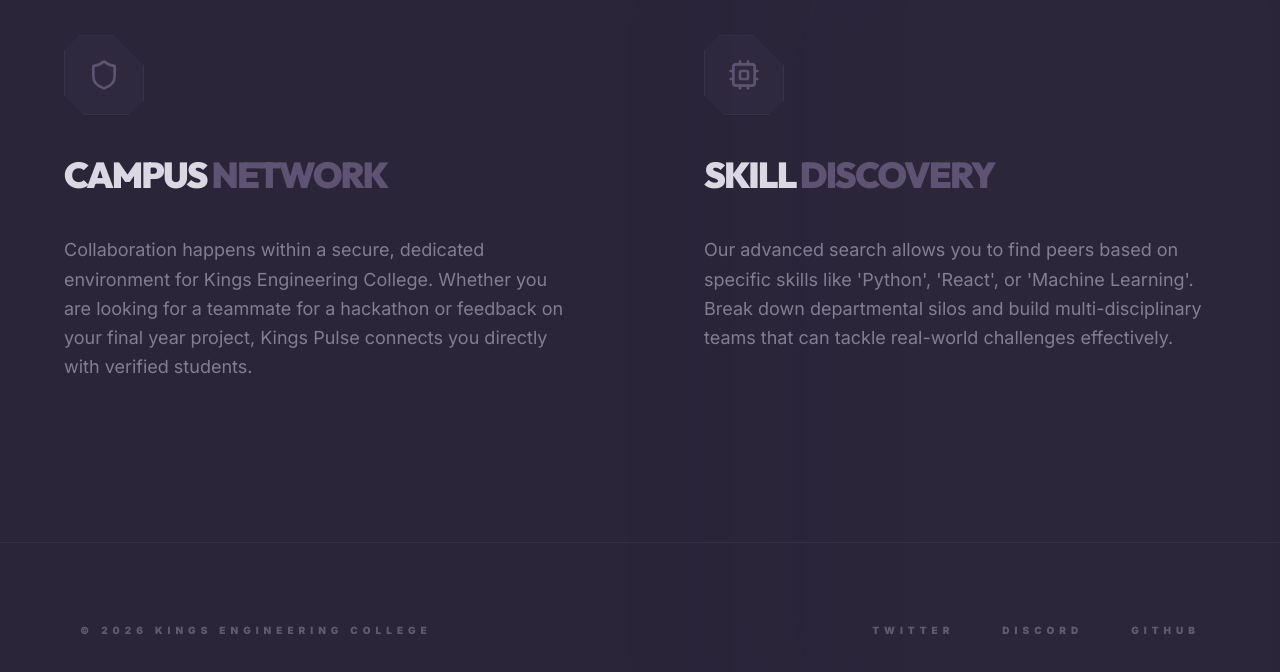
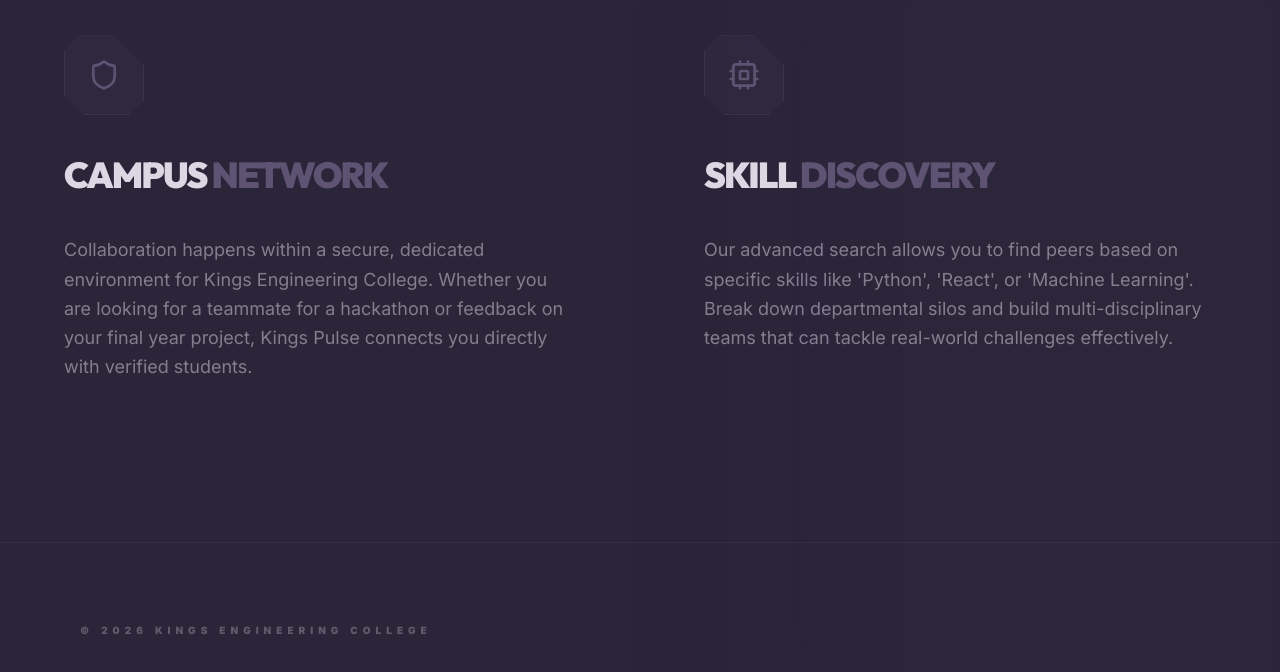
Before and after one commit to jershonpaulisaac/Kings-Pulse, a React (Vite) app: page / in a window 1280 px wide. Shown: the part 1785-2457 px from the top of the page. Built offline with nearby package versions, Linux system fonts and the light colour scheme.

Commit message:
removed the social media redirect options

```diff
--- a/src/pages/LandingPage.jsx
+++ b/src/pages/LandingPage.jsx
@@ -192,11 +192,6 @@ const LandingPage = () => {
 
             <footer className="relative z-10 p-20 border-t border-white/5 flex flex-col md:flex-row items-center justify-between text-platinum/30 text-[10px] font-black tracking-[0.5em] uppercase">
                 <p>&copy; 2026 KINGS ENGINEERING COLLEGE</p>
-                <div className="flex space-x-12 mt-10 md:mt-0">
-                    <a href="#" className="hover:text-lavender transition-colors">Twitter</a>
-                    <a href="#" className="hover:text-lavender transition-colors">Discord</a>
-                    <a href="#" className="hover:text-lavender transition-colors">GitHub</a>
-                </div>
             </footer>
         </div>
     )
```
